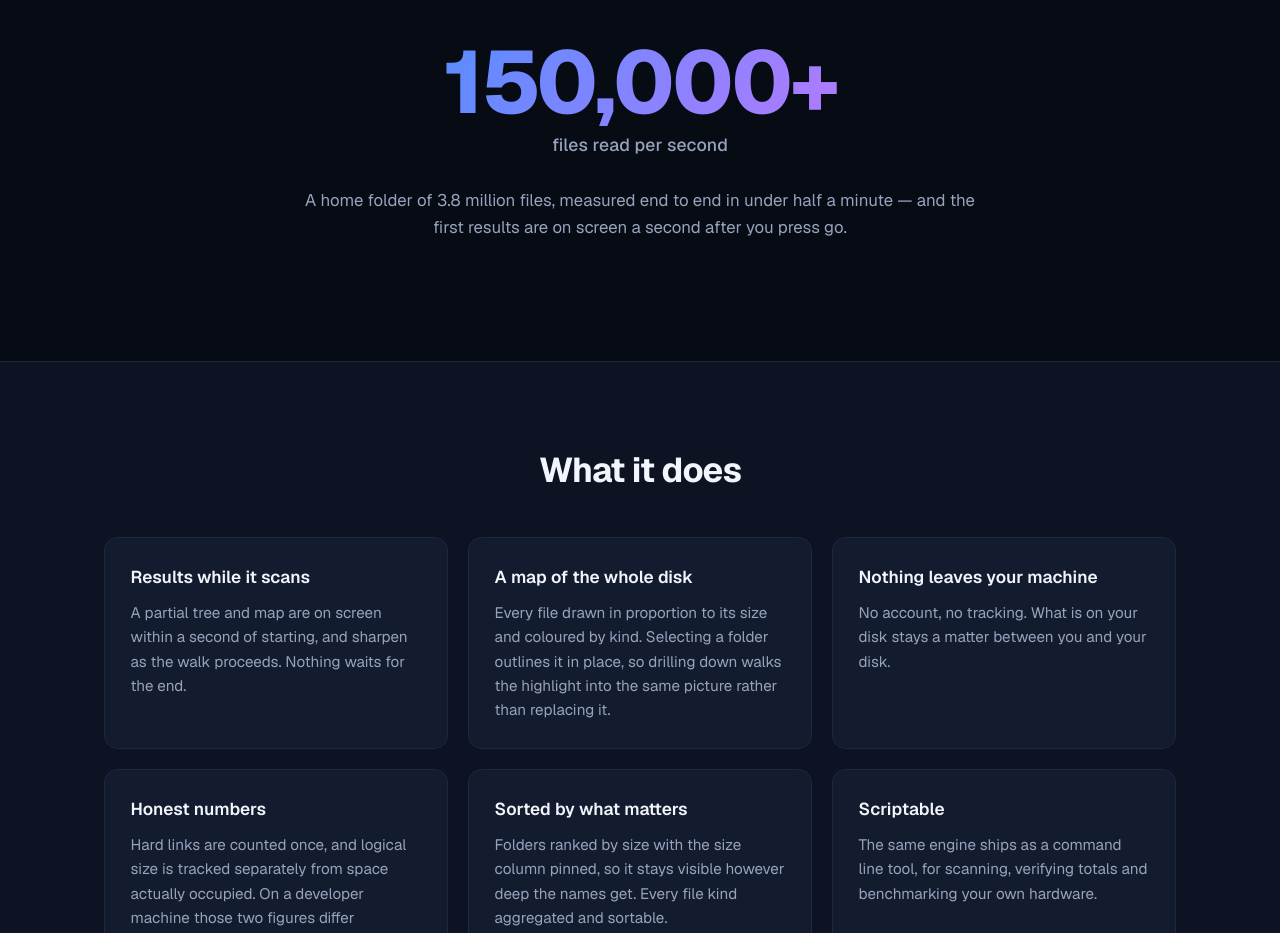
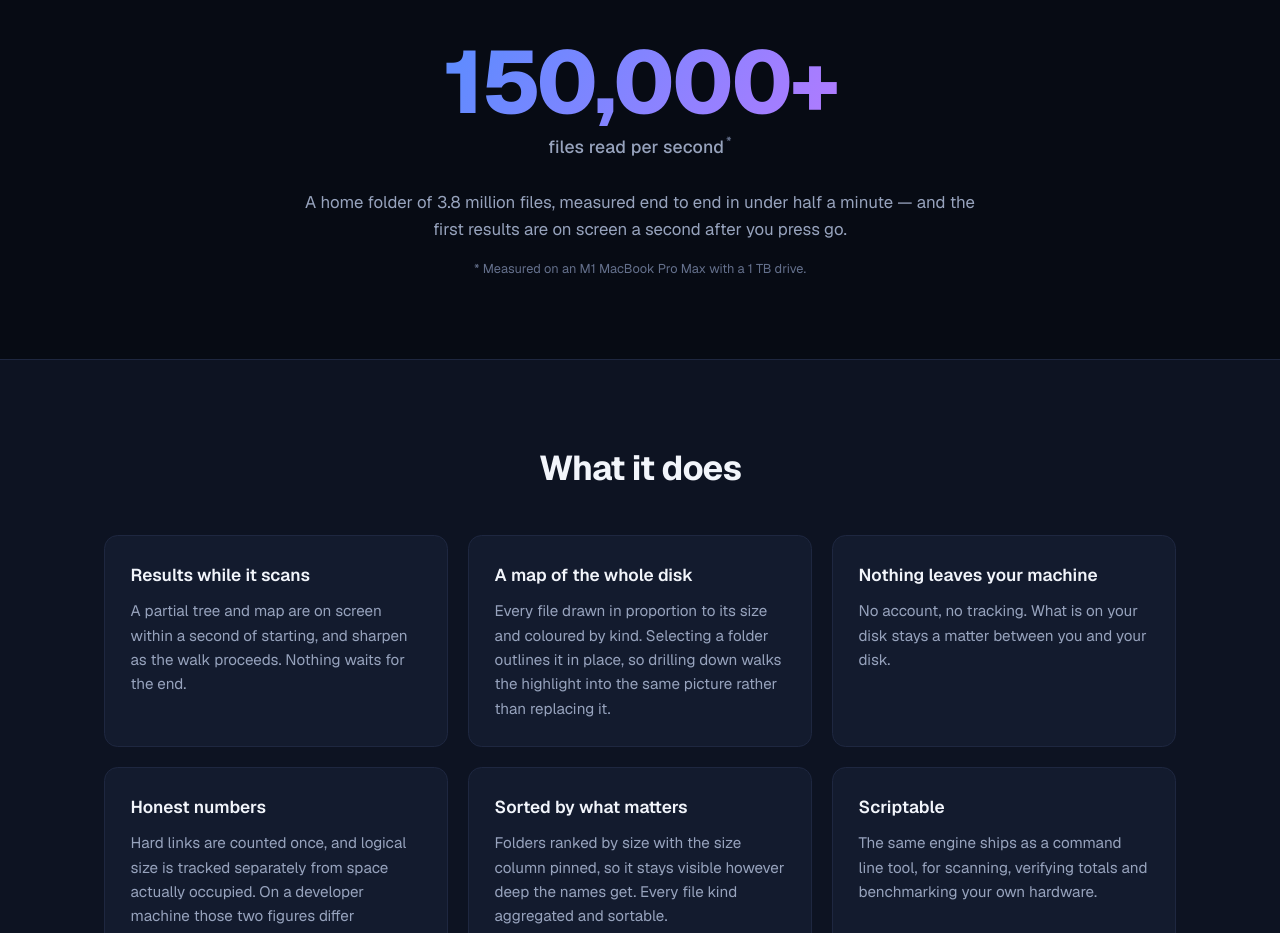
Before and after one commit to shaneosullivan/diskspace, a Next.js app in the folder site/: page / in a window 1280 px wide. Shown: the part 2040-2973 px from the top of the page. Built offline with nearby package versions, Linux system fonts and the light colour scheme.

Commit message:
Add the release

```diff
--- a/site/app/page.module.css
+++ b/site/app/page.module.css
@@ -176,6 +176,21 @@
   font-weight: 500;
 }
 
+/* Raised and lightened, so it marks the claim without competing with it. */
+.asterisk {
+  color: var(--foreground-subtle);
+  vertical-align: super;
+  margin-left: 0.15em;
+  font-size: 0.75em;
+}
+
+.smallprint {
+  color: var(--foreground-subtle);
+  text-align: center;
+  margin-top: -1.5rem;
+  font-size: 0.8rem;
+}
+
 .download {
   border-top: 1px solid var(--border);
   background: var(--background-secondary);
--- a/site/app/page.tsx
+++ b/site/app/page.tsx
@@ -120,12 +120,20 @@ export default function Home() {
               <span className={`${styles.statNumber} gradient-text`}>
                 150,000+
               </span>
-              <span className={styles.statLabel}>files read per second</span>
+              <span className={styles.statLabel}>
+                files read per second
+                <span className={styles.asterisk} aria-hidden="true">
+                  *
+                </span>
+              </span>
             </div>
             <p className={styles.sectionSubtitle}>
               A home folder of 3.8 million files, measured end to end in under
               half a minute — and the first results are on screen a second after
               you press go.
+            </p>
+            <p className={styles.smallprint}>
+              * Measured on an M1 MacBook Pro Max with a 1 TB drive.
             </p>
           </div>
         </section>
--- a/site/lib/releases.ts
+++ b/site/lib/releases.ts
@@ -12,10 +12,10 @@ export type ReleaseRecord = {
 export const releases: Record<Platform, Array<ReleaseRecord>> = {
   mac: [
     {
-      version: "1.0.1",
-      date: "2026-08-25",
+      version: "1.0.4",
+      date: "2026-08-26",
       description: "First public release of Disk Space for Mac.",
-      url: "https://github.com/shaneosullivan/diskspace/releases/download/v1.0.1/DiskSpace-1.0.1.dmg",
+      url: "https://firebasestorage.googleapis.com/v0/b/myelevation-1.firebasestorage.app/o/diskspace%2Freleases%2F1.0.4%2FDiskSpace-1.0.4.dmg?alt=media&token=6f366753-3c3f-4406-8598-ccef0761e144",
     },
   ],
   windows: [],
```
Also changed, not shown: 2 other files (tests, documents, lock files or other folders).
